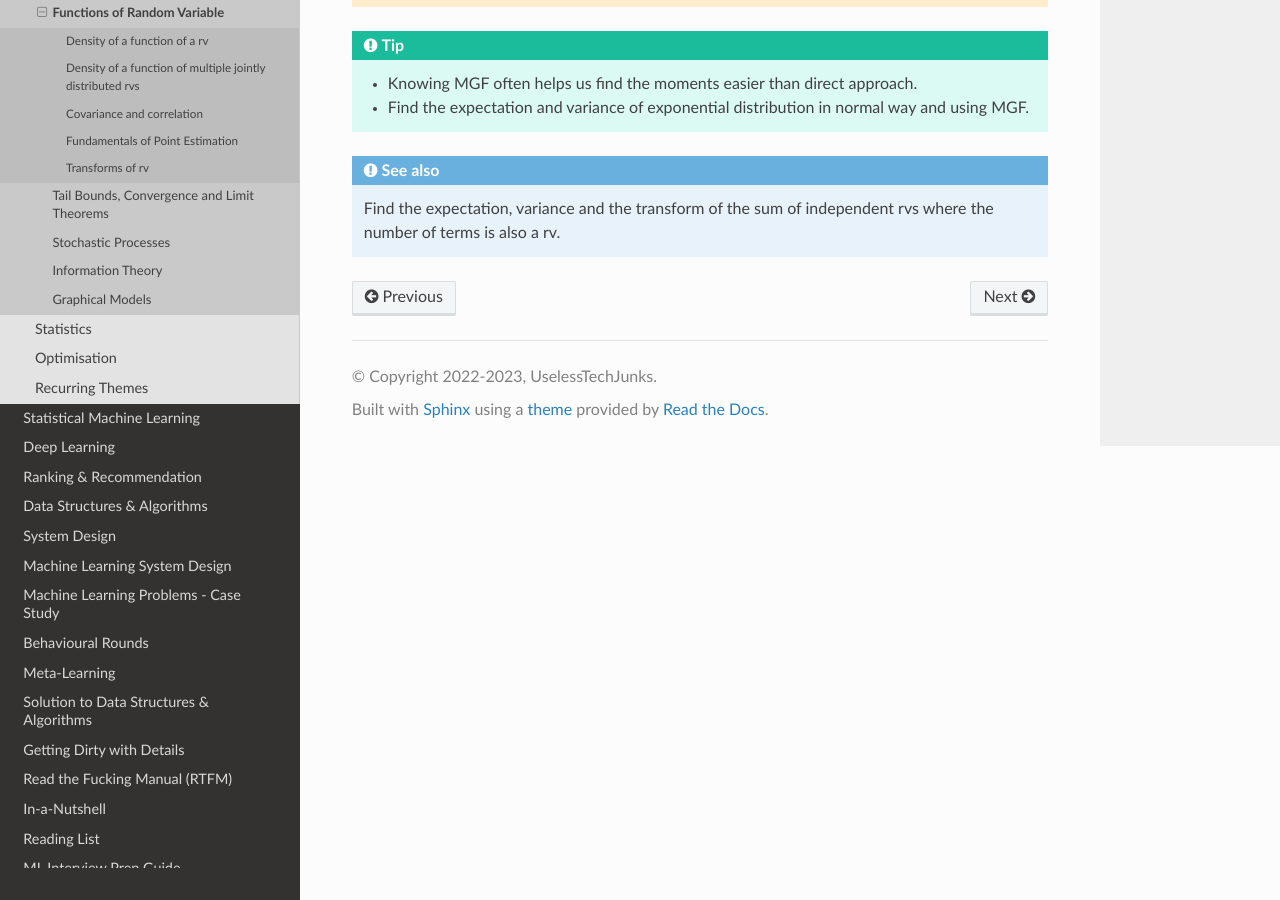
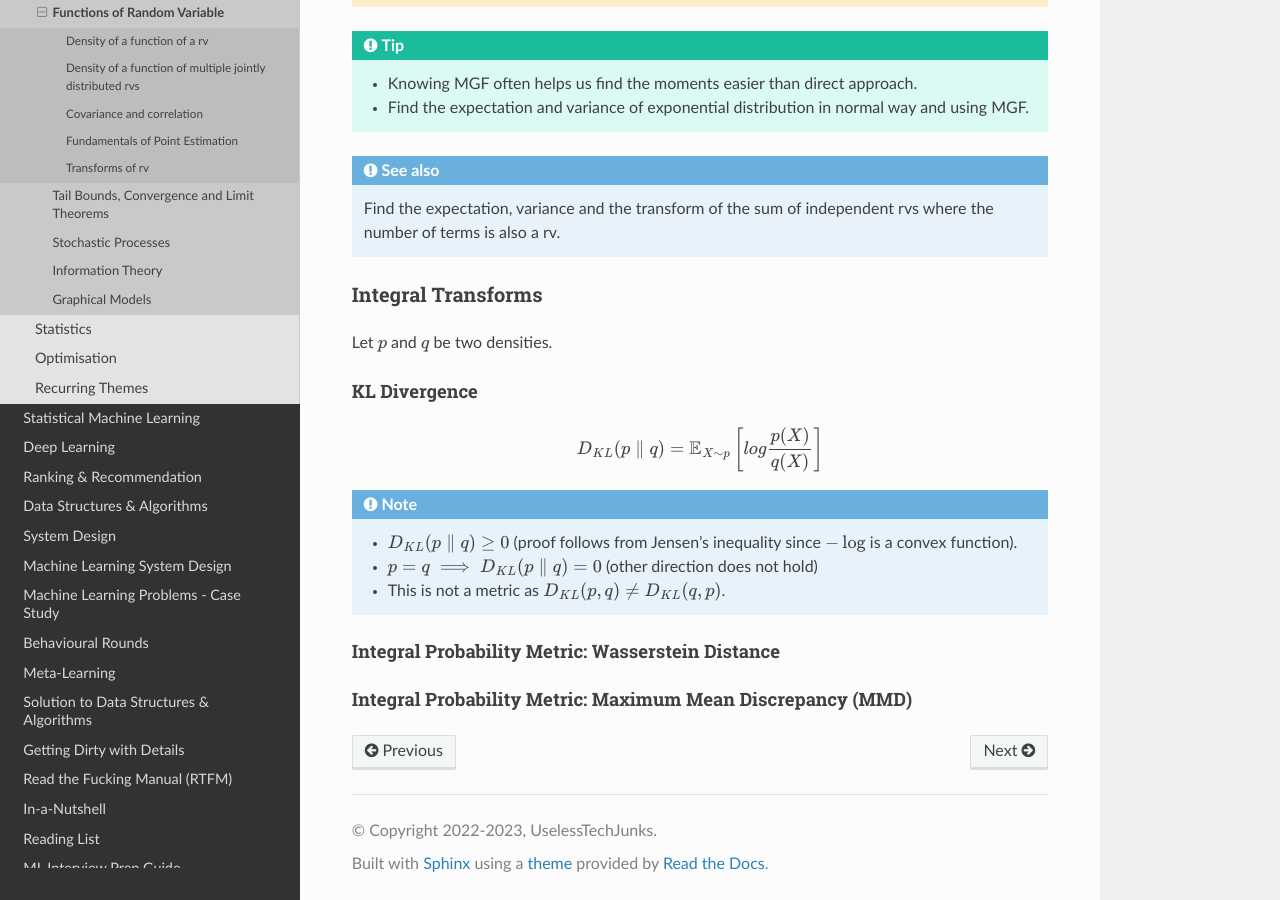
Before and after one commit to uselesstechjunks/leetcode, a Sphinx documentation site: the page built from docs/source/math/prob/func.rst, in a window 1280 px wide and 900 px high, scrolled down 8235 px. Built offline with Sphinx 7.4.7 and the Read the Docs theme 2.0.0, drawn with Linux system fonts in a browser that asks for light colours.

Commit message:
Update func.rst

```diff
--- a/docs/source/math/prob/func.rst
+++ b/docs/source/math/prob/func.rst
@@ -283,3 +283,22 @@ Moment Generating Function
 
 .. seealso::
 	Find the expectation, variance and the transform of the sum of independent rvs where the number of terms is also a rv.
+
+Integral Transforms
+==========================================================================================
+Let :math:`p` and :math:`q` be two densities.
+
+KL Divergence
+------------------------------------------------------------------------------------------
+.. math:: D_{KL}(p\parallel q)=\mathbb{E}_{X\sim p}\left[log\frac{p(X)}{q(X)}\right]
+
+.. note::
+	* :math:`D_{KL}(p\parallel q)\geq 0` (proof follows from Jensen's inequality since :math:`-\log` is a convex function).
+	* :math:`p=q\implies D_{KL}(p\parallel q)= 0` (other direction does not hold)
+	* This is not a metric as :math:`D_{KL}(p,q)\neq D_{KL}(q,p)`.
+
+Integral Probability Metric: Wasserstein Distance
+------------------------------------------------------------------------------------------
+
+Integral Probability Metric: Maximum Mean Discrepancy (MMD)
+------------------------------------------------------------------------------------------
```
